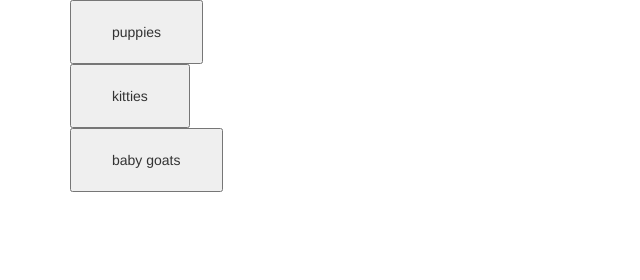
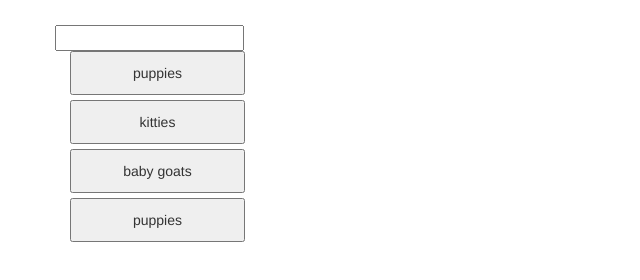
Before and after one commit to Contrapuntist/GiphyApiFun, a plain HTML site: page index.html in a window 1280 px wide. Both pictures are taken after a click on the button "puppies". Shown: the whole page, without its empty margins (0-640 px from the left). Drawn offline with nearby package versions, Linux system fonts and the light colour scheme; no server answers.

Commit message:
some styling added and custom data attr fixed

```diff
--- a/css/style.css
+++ b/css/style.css
@@ -1,3 +1,15 @@
+body {
+	margin-top: 25px;
+}
+
+
 button {
-	padding: 20px 40px;
+	width: 175px;
+	padding: 10px 20px;
+	margin-bottom: 5px;
 }
+
+img {
+	width: 250px;
+	margin: 0 25px 20px 25px;
+}
--- a/index.html
+++ b/index.html
@@ -12,11 +12,14 @@
 	<meta name="viewport" content="width=device-width, initial-scale=1">
 
 </head>
-</head>
+
 <body>
 
 	<div class="container">
 
+		<div class="row">
+			<input type="" name="">
+		</div>
 		<div class="row">
 			<div class="col-lg-2" id="gifbtns"></div>
 			<div id="gifscontainer" class="col-lg-10"></div>
--- a/javascript/giphyapp.js
+++ b/javascript/giphyapp.js
@@ -4,7 +4,7 @@ var gifapp = {
 
 	topics: ['puppies', 'kitties', 'baby goats'],
 	userInput: null,
-	searchlimit: null,
+	searchlimit: 10,
 
 	btnsRender: function() {
 
@@ -16,18 +16,22 @@ var gifapp = {
         // Loop through the array of movies, then generate buttons for each movie in the array
 
         for (var i = 0; i < this.topics.length; i++ ) {
-          var btn = '<button>' + [this.topics[i]] + '</button>';
-          $('#gifbtns').append(btn).attr('btn-data', this.topics[i]);
-          console.log(this.topics[i]);
+          var giftopic = this.topics[i];
+
+          var btn = $('<button>' + giftopic + '</button>' );
+          btn.addClass('gifbtn').attr('btn-value', giftopic);
+          $('#gifbtns').append(btn);
+          console.log(giftopic);
         }
     },
 
-    makeImg: function(n) {
-
-    	var newimg = $('<img>');
-    	newimg.attr('src', response.data[0].images.downsized.url);
-    	console.log(response.data[0].images.downsized.url);
-    	$('#gifscontainer').append(newimg);
+    makeImg: function(response) {
+    	for (var i = 0; i < gifapp.searchlimit; i++) {
+	    	var newimg = $('<img>');
+	    	newimg.attr('src', response.data[i].images.downsized.url);
+	    	console.log(response.data[i].images.downsized.url);
+	    	$('#gifscontainer').append(newimg);
+	    }
     }
 }
 	// ie. serach http://api.giphy.com/v1/gifs/search?q=funny+cat&api_key=dc6zaTOxFJmzC
@@ -40,39 +44,37 @@ var gifapp = {
       method: 'GET'
     }).done(function(response) {
     	console.log(response);
+    	gifapp.makeImg(response);
+
+
     	// $('#jsonshow').text(JSON.stringify(response));
 
-    	var newimg = $('<img>');
-    	newimg.attr('src', response.data[0].images.downsized.url);
-    	console.log(response.data[0].images.downsized.url);
-
-    	//$('.gifscontainer').html('<img src="' + response.data[0].images.downsized.url + '">' );
-
-    	$('.gifscontainer').append(newimg);
 
     });
 
 
       // This function handles events where the add movie button is clicked
-      $("#gifbtn").on("click", function(event) {
-        // event.preventDefault() prevents submit button from trying to send a form.
-        // Using a submit button instead of a regular button allows the user to hit
-        // "Enter" instead of clicking the button if desired
+      $('button').on("click", function(event) {
+
+      	// prevents event default action
         event.preventDefault();
 
-        // Write code to grab the text the user types into the input field
-        gifapp.userInput = ($('#movie-input').val());
-        // Write code to add the new movie into the movies array
-        gifapp.topics.push(userInput);
-        // The renderButtons function is called, rendering the list of movie buttons
+        // retrieves btn-value from button on cliick
+        gifapp.userInput = $(this).attr('btn-value');
+        console.log(gifapp.userInput);
+
+        gifapp.topics.push(gifapp.userInput);
+        console.log(gifapp.topics);
+
+        // call function to rerender buttons with new value
         gifapp.btnsRender();
       });
 
       // Calling the renderButtons function to display the initial list of movies
 
-      $('button').on('click', function() {
-      	gifapp.userInput = $(this).attr('btn-data');
-      	console.log(gifapp.userInput);
-      });
+      // $('button').on('click', function() {
+      // 	gifapp.userInput = $(this).attr('btn-data');
+      // 	console.log(gifapp.userInput);
+      //});
 
 });
```
